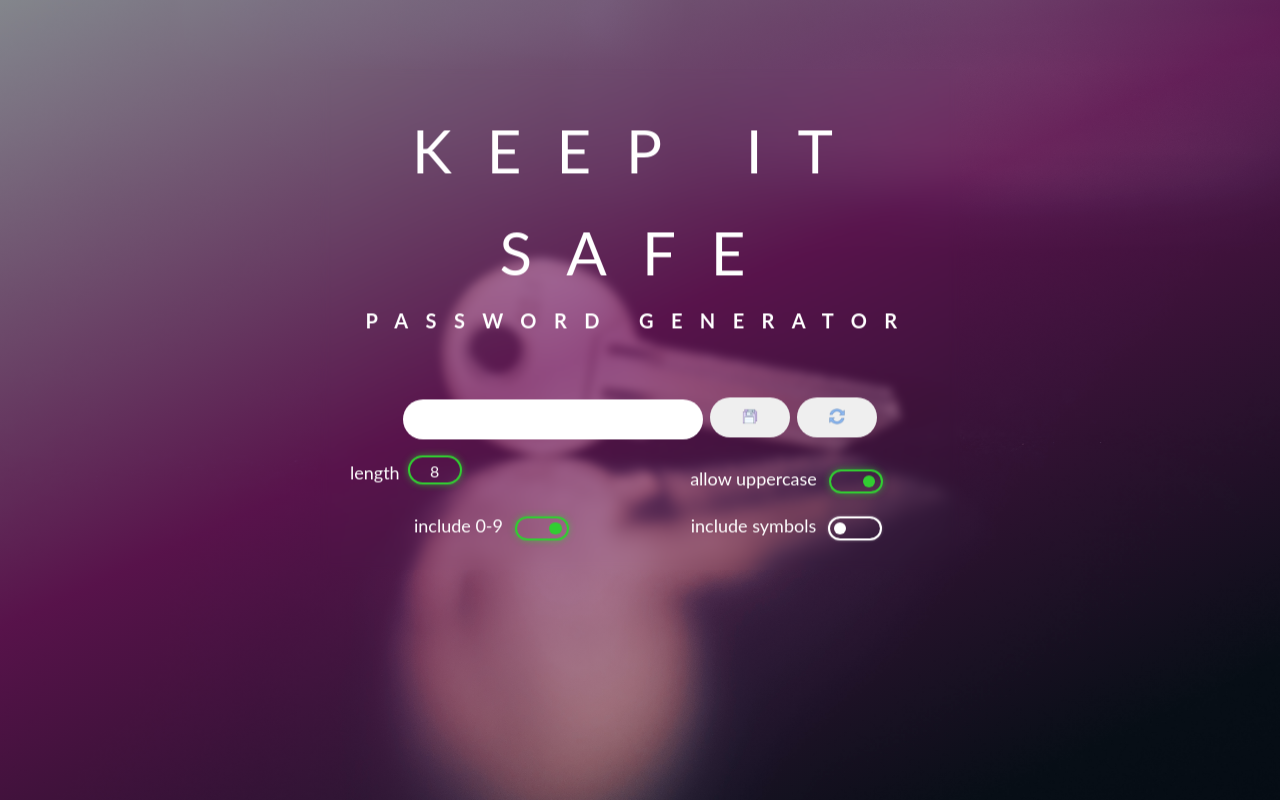
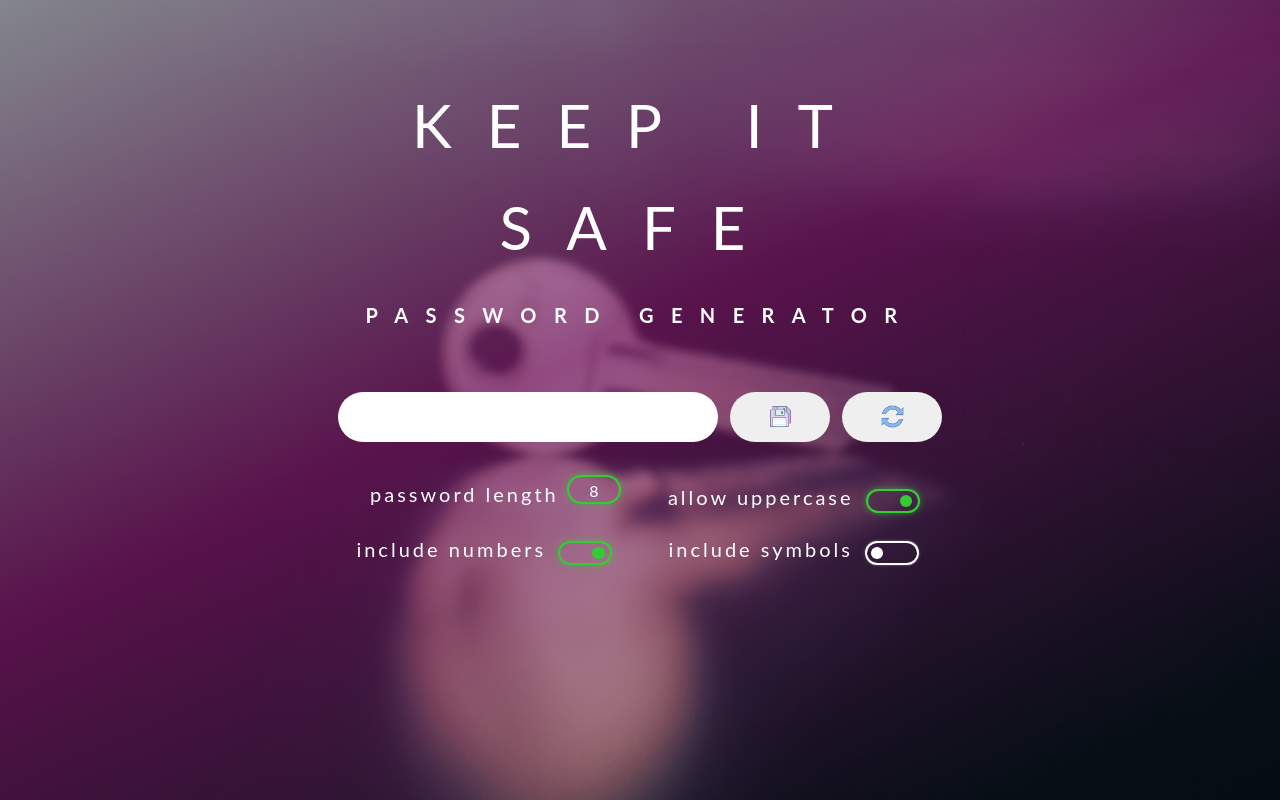
Before and after one commit to krsldz/password-generator, a React (Create React App) app: page / in a window 1280 px wide. Built offline with nearby package versions, Linux system fonts and the light colour scheme.

Commit message:
01 input and control center styles are improved

```diff
--- a/src/components/ControlCenter/ControlCenter.module.css
+++ b/src/components/ControlCenter/ControlCenter.module.css
@@ -1,8 +1,8 @@
 .wrap {
-  margin-top: 18px;
+  margin-top: 35px;
   display: grid;
-  column-gap: 10px;
-  row-gap: 10px;
+  column-gap: 15px;
+  row-gap: 15px;
   grid-template-columns: repeat(2, 1fr);
 }
 
@@ -57,21 +57,17 @@ input:checked + .slider {
 .label {
   margin-right: 10px;
   color: white;
-  font-size: 18px;
-}
-
-ul,li{
-  margin: 0;
-  padding: 0;
+  font-size: 20px;
+  letter-spacing: 3px;
 }
 
 .main{
-  position:absolute;
+  position: absolute;
   z-index:1;
 }
 
 .main li{
-  list-style:none;
+  list-style: none;
   background: white;
   color: black;
   width: 50px;
@@ -133,9 +129,11 @@ ul,li{
   list-style:none;
   z-index:2;
   border-radius: 30px;
+  cursor: pointer;
 }
 
 
 .dropdownWrap {
   display: flex;
+  margin-left: 32px;
 }
--- a/src/components/ControlCenter/ControlCenter.tsx
+++ b/src/components/ControlCenter/ControlCenter.tsx
@@ -13,7 +13,7 @@ const ControlCenter: FC<{
   return (
     <div className={styles.wrap}>
       <div className={styles.dropdownWrap}>
-        <span className={styles.label}>length</span>
+        <span className={styles.label}>password length</span>
         <li className={styles.hovWrap}>
           {length}
           <ul className={styles.main}>
@@ -44,7 +44,7 @@ const ControlCenter: FC<{
         </label>
       </div>
       <div>
-        <span className={styles.label}>include 0-9</span>
+        <span className={styles.label}>include numbers</span>
         <label className={styles.switch}>
           <input
             checked={numbers}
--- a/src/components/InputBlock/InputBlock.module.css
+++ b/src/components/InputBlock/InputBlock.module.css
@@ -1,19 +1,37 @@
+.wrap {
+  display: flex;
+  justify-content: center;
+  align-items: center;
+}
+
 .input {
   border-radius: 30px;
-  height: 40px;
-  width: 300px;
+  height: 50px;
+  width: 380px;
   border: none;
+  font-family: 'Lato', sans-serif;
+  font-size: 22px;
+  letter-spacing: 3px;
+  text-align: center;
+  cursor: auto;
+  outline: none;
+}
+
+.inputActive {
+  box-shadow: 0 0 0 2px limeGreen, 0 0 20px limeGreen;
+  transition: all .5s ease-in-out;
 }
 
 .btn {
   border-radius: 30px;
   border: none;
-  height: 40px;
-  width: 80px;
-  margin-left: 7px;
+  height: 50px;
+  width: 100px;
+  margin-left: 12px;
   cursor: pointer;
 }
 
 .btn img {
-  height: 16px;
+  height: 23px;
+  margin-top: 2px;
 }
--- a/src/components/InputBlock/InputBlock.tsx
+++ b/src/components/InputBlock/InputBlock.tsx
@@ -1,4 +1,5 @@
 import React, { type FC, memo } from 'react';
+import cls from 'classnames';
 import copyIcon from '../../images/icons8-save-all-80.png';
 import generateIcon from '../../images/icons8-available-updates-80.png';
 import styles from './InputBlock.module.css';
@@ -7,9 +8,14 @@ const InputBlock: FC<{
   onCopy: () => void;
   onClick: () => void;
   value: string;
-}> = ({ onCopy, onClick, value }) => (
+  isCopied: boolean;
+}> = ({ onCopy, onClick, value, isCopied }) => (
   <div className={styles.wrap}>
-    <input className={styles.input} readOnly value={value} />
+    <input
+      className={cls(styles.input, { [styles.inputActive]: isCopied })}
+      readOnly
+      value={value}
+    />
     <button className={styles.btn} onClick={onCopy} type="button">
       <img alt="copy" src={copyIcon} />
     </button>
--- a/src/components/MainPage/MainPage.module.css
+++ b/src/components/MainPage/MainPage.module.css
@@ -25,6 +25,7 @@
   animation-name: moveInLeft;
   animation-duration:  1s;
   animation-timing-function: ease-out ;
+  margin-bottom: 20px;
 }
 
 .subTitle {
--- a/src/components/MainPage/MainPage.tsx
+++ b/src/components/MainPage/MainPage.tsx
@@ -13,6 +13,7 @@ const MainPage: FC = () => {
   const [checkboxesValues, setCheckboxesValues] =
     useState<CheckboxTypes>(CheckboxDefaultValues);
   const [length, setLength] = useState<number>(8);
+  const [copied, setCopied] = useState<boolean>(false);
 
   const handleChangePassword = useCallback(() => {
     const { upperCase, numbers, symbols } = checkboxesValues;
@@ -21,9 +22,14 @@ const MainPage: FC = () => {
   }, [checkboxesValues, length, inputValue]);
 
   const handleCopy = useCallback((): void => {
+    if (!inputValue.length) return;
     copy(inputValue, {
       format: 'text/plain',
     });
+    setCopied(true);
+    setTimeout(() => {
+      setCopied(false);
+    }, 1000);
   }, [inputValue]);
 
   const handleChangeCheckbox = useCallback(
@@ -47,7 +53,12 @@ const MainPage: FC = () => {
         <span className={styles.mainTitle}>Keep it safe</span>
         <span className={styles.subTitle}>password generator</span>
       </h1>
-      <InputBlock onClick={handleChangePassword} onCopy={handleCopy} value={inputValue} />
+      <InputBlock
+        isCopied={copied}
+        onClick={handleChangePassword}
+        onCopy={handleCopy}
+        value={inputValue}
+      />
       <ControlCenter
         checkBoxes={checkboxesValues}
         length={length}
--- a/src/utils/generatePassword.ts
+++ b/src/utils/generatePassword.ts
@@ -8,5 +8,5 @@ export const generatePassword = (options: {
   symbols: boolean;
 }): string => {
   const { length, upperCase, numbers, symbols } = options;
-  return 'hi its me';
+  return '7E&9Gx(Qh2#G';
 };
```
